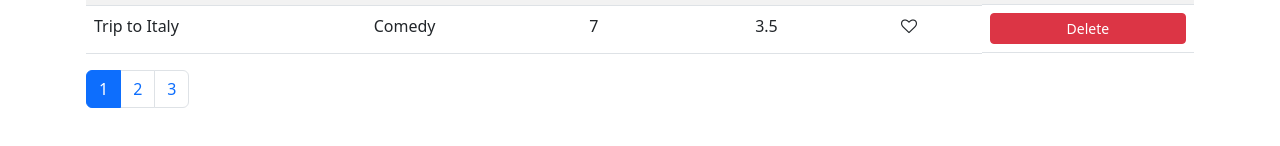
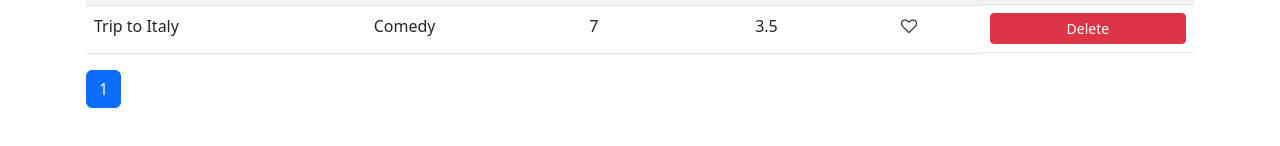
Before and after one commit to Beki-D/react-movie-mosh, a React (Create React App) app: page / in a window 1280 px wide. Shown: the part 236-382 px from the top of the page. Built offline with nearby package versions, Linux system fonts and the light colour scheme.

Commit message:
Added prop-types

```diff
--- a/package.json
+++ b/package.json
@@ -9,6 +9,7 @@
     "bootstrap": "^5.2.1",
     "font-awesome": "^4.7.0",
     "lodash": "^4.17.21",
+    "prop-types": "^15.8.1",
     "react": "^18.2.0",
     "react-dom": "^18.2.0",
     "react-scripts": "5.0.1",
--- a/src/components/movies.jsx
+++ b/src/components/movies.jsx
@@ -77,7 +77,7 @@
           </tbody>
         </table>
         <Pagination
-          itemsCount={count}
+          itemsCount="abc"
           pageSize={pageSize}
           currentPage={currentPage}
           onPageChange={this.handlePageChange}
```
Also changed, not shown: src/components/common/pagination.jsx (+10 -1 lines), 1 other file (tests, documents, lock files or other folders).
